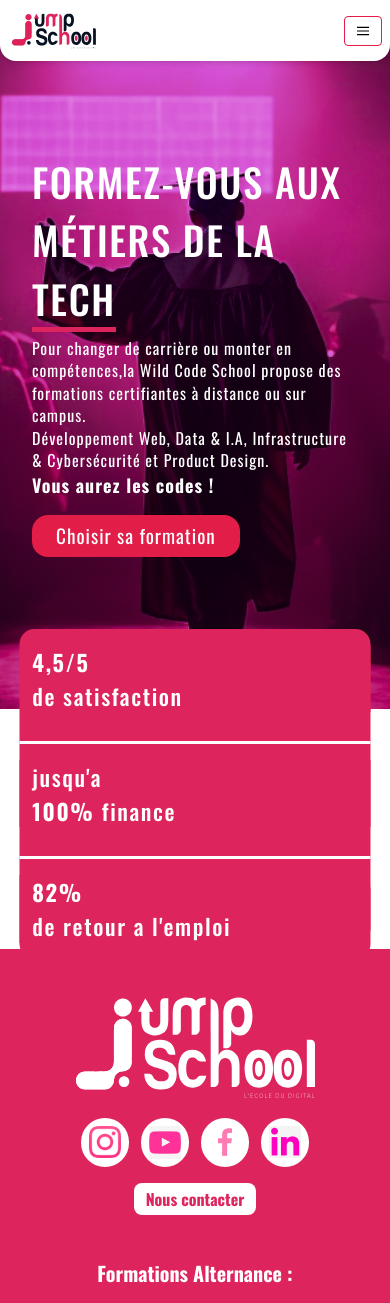
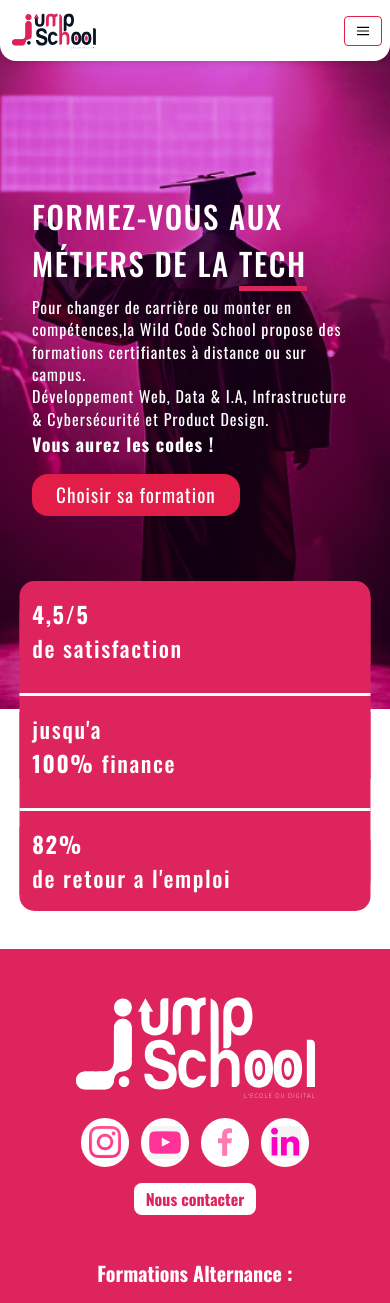
Before and after one commit to jumpschool/jump-school-vitrine, a React (Vite) app: page / in a window 390 px wide. Shown: the top 1303 px of the page. Built offline with nearby package versions, Linux system fonts and the light colour scheme.

Commit message:
fix the sizing of bottom hero section

```diff
--- a/src/Components/Hero/HeroSection.css
+++ b/src/Components/Hero/HeroSection.css
@@ -83,7 +83,20 @@
     border:solid 1px #e11d48;
 }
 
+@media (max-width:1640px)
+{
+    .Hero_container .flex_content .content_left
+    {
+        margin-top: 10rem;
+    }
+}
 
+@media (max-width:467px)
+{
+    .Hero_container .flex_content .content_left .header_text h2 {
+        font-size: 36px;
+    }
+}
 
 @media (max-width:1270px)
 {
@@ -117,12 +130,18 @@
         padding: 0 2rem;
     }
 }
-
+@media (max-width:576px)
+{
+    .Hero_container .flex_content .content_left .header_text h2
+    {
+        font-size: 39px;
+    }
+}
 
 @media (max-width:464px)
 {
     .Hero_container .flex_content .content_left .header_text h2 {
-        font-size: 39px;
+        font-size: 31px;
     }
 
     .Hero_container .flex_content .content_left .header_text p
@@ -435,7 +454,7 @@
 @media (max-width:476px)
 {
     .bottom_container .bottom_container_flex {
-        margin-top: -5rem;
+        margin-top: -8rem;
     }
 }
 
```
